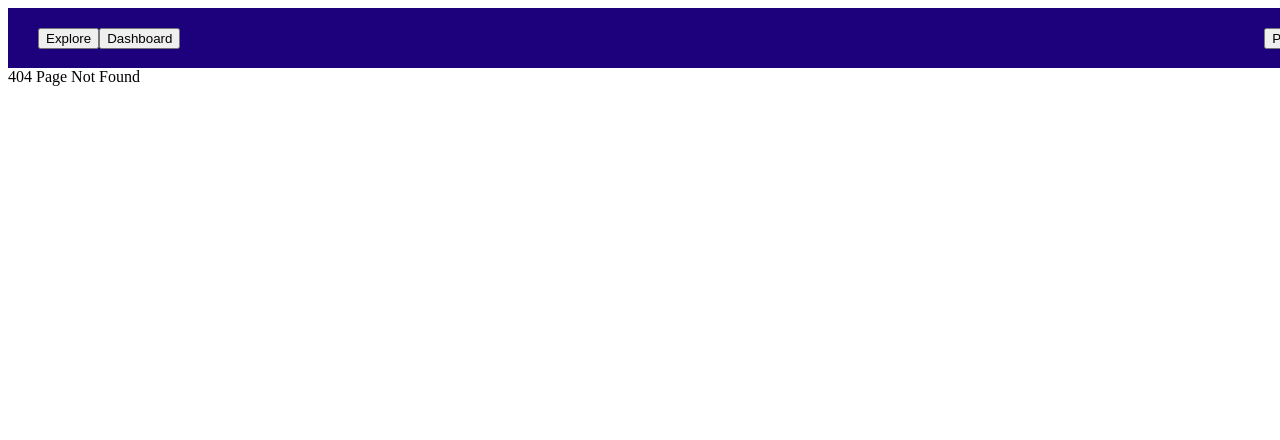
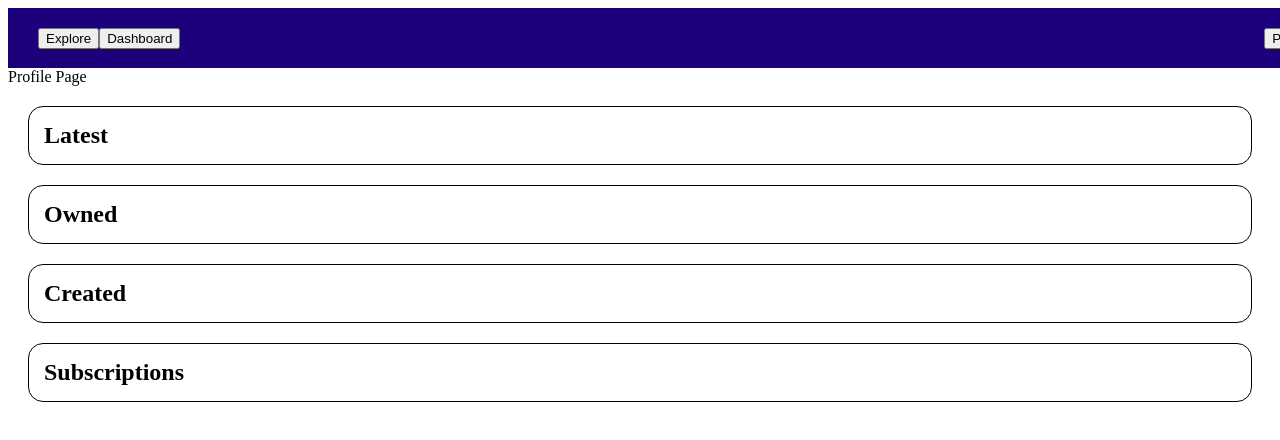
Before and after one commit to jessicatong43/NOSTRings_Attached, a React app: page /profile in a window 1280 px wide. Before the commit this address had no page. Shown: the top 440 px of the page. Built offline with nearby package versions, Linux system fonts and the light colour scheme; the HTML template or start-up script is replaced by a standard one.

Commit message:
Started building Profile page, but committing changes to see Nic's work on Profile.

```diff
--- a/client/src/components/App.jsx
+++ b/client/src/components/App.jsx
@@ -11,6 +11,7 @@ import Newsletter from '../pages/Newsletter';
 import NotFound from '../pages/NotFound';
 import NewEdition from '../pages/NewEdition';
 import Home from '../pages/Home';
+import Profile from '../pages/Profile';
 
 function App() {
   return (
@@ -21,10 +22,9 @@ function App() {
           <Route path="/" element={<Home />} />
           <Route path="/newsletter/:newsletterId" element={<Newsletter />} />
           <Route path="/new-edition" element={<NewEdition />} />
-          {/* <Route path='/' element={<Explore/>} />
-          <Route path='/profile' element={<PrivateRoute />} >
-            <Route path='/profile' element={<Profile/>} />
-          </Route> */}
+          {/* <Route path='/' element={<Explore/>} /> */}
+          <Route path='/profile' element={<Profile/>} />
+          {/* </Route> */}
           <Route path="/sign-in" element={<SignIn />} />
           <Route path="/sign-up" element={<SignUp />} />
           <Route path="/forgot-password" element={<ForgotPassword />} />
--- a/client/src/components/Explore.jsx
+++ b/client/src/components/Explore.jsx
@@ -6,8 +6,6 @@ import ExploreCard from './ExploreCard';
 
 function Explore() {
   const [newsletters, setNewsletters] = useState([]);
-  // const params = useParams();
-  const navigate = useNavigate();
 
   console.log('newsletters: ', newsletters);
 
--- a/client/src/index.css
+++ b/client/src/index.css
@@ -178,3 +178,14 @@ ul {
   border-radius: 20px;
   padding: 30px;
 }
+
+.profile-category {
+  border: 1px solid #000;
+  border-radius: 15px;
+  margin: 20px;
+  padding: 15px;
+}
+
+#profile h2 {
+  margin: 0px;
+}
--- /dev/null
+++ b/client/src/pages/Profile.jsx
@@ -0,0 +1,37 @@
+import { React, useState, useEffect } from 'react';
+
+function Profile() {
+  const [latest, setLatest] = useState([]);
+  const [owned, setOwned] = useState([]);
+  const [created, setCreated] = useState([]);
+  const [subscriptions, setSubscriptions] = useState([]);
+
+  useEffect(() => {
+
+    // TODO: set states
+    // setLatest();
+    // setOwned();
+    // setCreated();
+    // setSubscriptions();
+  }, []);
+
+  return (
+    <div id="profile">
+      Profile Page
+      <section className="profile-category">
+        <h2>Latest</h2>
+      </section>
+      <section className="profile-category">
+        <h2>Owned</h2>
+      </section>
+      <section className="profile-category">
+        <h2>Created</h2>
+      </section>
+      <section className="profile-category">
+        <h2>Subscriptions</h2>
+      </section>
+    </div>
+  );
+}
+
+export default Profile;
```
